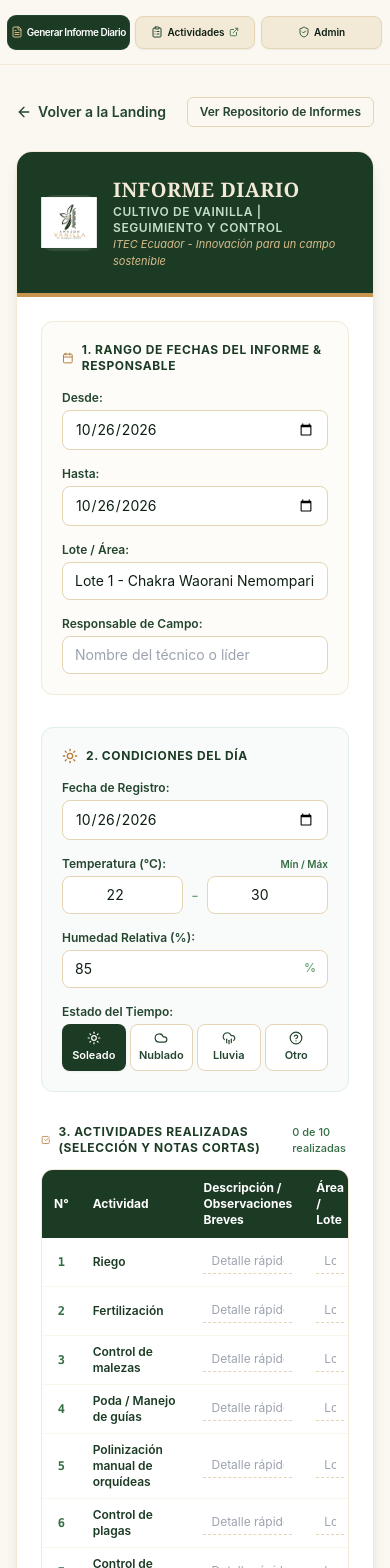
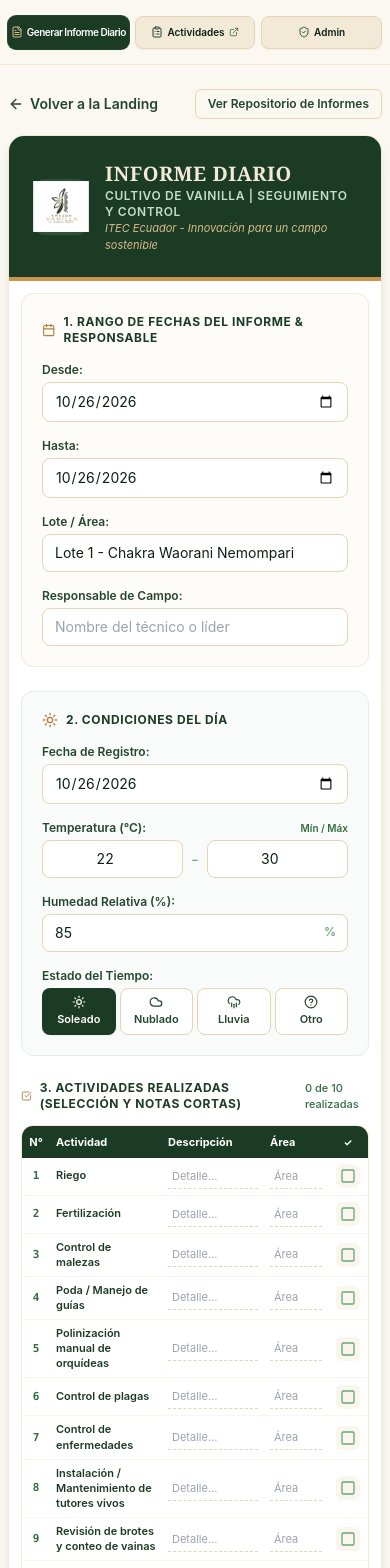
Before and after one commit to cristianfjaramillo-hue/landing-vanilla, a Next.js app: page /reportes/nuevo in a window 390 px wide. Shown: the top 1568 px of the page. Built offline with nearby package versions, Linux system fonts and the light colour scheme; no server answers.

Commit message:
fix(mobile): shorten table headers to Descripcion and Area and optimize columns to fit cell phone screens without horizontal scroll

```diff
--- a/src/app/reportes/nuevo/page.tsx
+++ b/src/app/reportes/nuevo/page.tsx
@@ -219,10 +219,10 @@ export default function NuevoReportePage() {
   };
 
   return (
-    <div className="min-h-screen py-8 sm:py-12 px-4 sm:px-6 lg:px-8 bg-[#FBF8F1]">
+    <div className="min-h-screen py-6 sm:py-12 px-2 sm:px-6 lg:px-8 bg-[#FBF8F1]">
       <div className="max-w-4xl mx-auto">
         {/* Navegación de regreso */}
-        <div className="mb-6 flex items-center justify-between">
+        <div className="mb-4 sm:mb-6 flex items-center justify-between">
           <Link
             href="/"
             className="inline-flex items-center text-sm font-semibold text-forest-800 hover:text-vanilla-600 transition-colors"
@@ -321,7 +321,7 @@ export default function NuevoReportePage() {
             </div>
           </div>
 
-          <div className="p-6 sm:p-8 space-y-8">
+          <div className="p-3 sm:p-8 space-y-6 sm:space-y-8">
             {/* SECCIÓN 1: RANGO DE FECHAS & RESPONSABLE */}
             <div className="bg-vanilla-50/70 p-5 rounded-xl border border-vanilla-200">
               <h2 className="text-xs font-bold uppercase tracking-wider text-forest-900 mb-4 flex items-center space-x-2">
@@ -506,11 +506,24 @@ export default function NuevoReportePage() {
                 <table className="w-full text-left text-xs">
                   <thead className="bg-forest-900 text-white">
                     <tr>
-                      <th className="py-2.5 px-3 w-10 text-center font-bold">N°</th>
-                      <th className="py-2.5 px-3 w-48 font-bold">Actividad</th>
-                      <th className="py-2.5 px-3 font-bold">Descripción / Observaciones Breves</th>
-                      <th className="py-2.5 px-3 w-32 font-bold">Área / Lote</th>
-                      <th className="py-2.5 px-3 w-20 text-center font-bold">Realizado</th>
+                      <th className="py-2 sm:py-2.5 px-1 sm:px-3 w-7 sm:w-10 text-center font-bold text-[11px] sm:text-xs">
+                        N°
+                      </th>
+                      <th className="py-2 sm:py-2.5 px-1.5 sm:px-3 w-28 sm:w-48 font-bold text-[11px] sm:text-xs">
+                        Actividad
+                      </th>
+                      <th className="py-2 sm:py-2.5 px-1.5 sm:px-3 font-bold text-[11px] sm:text-xs">
+                        <span className="md:hidden">Descripción</span>
+                        <span className="hidden md:inline">Descripción / Observaciones Breves</span>
+                      </th>
+                      <th className="py-2 sm:py-2.5 px-1.5 sm:px-3 w-16 sm:w-32 font-bold text-[11px] sm:text-xs">
+                        <span className="md:hidden">Área</span>
+                        <span className="hidden md:inline">Área / Lote</span>
+                      </th>
+                      <th className="py-2 sm:py-2.5 px-1 sm:px-3 w-10 sm:w-20 text-center font-bold text-[10px] sm:text-xs">
+                        <span className="sm:hidden">✓</span>
+                        <span className="hidden sm:inline">Realizado</span>
+                      </th>
                     </tr>
                   </thead>
                   <tbody className="divide-y divide-vanilla-100 bg-white">
@@ -521,35 +534,35 @@ export default function NuevoReportePage() {
                           act.realizado ? "bg-vanilla-50/70" : "hover:bg-vanilla-50/30"
                         }`}
                       >
-                        <td className="py-2 px-3 text-center font-mono text-forest-600 font-bold">
+                        <td className="py-1.5 sm:py-2 px-1 sm:px-3 text-center font-mono text-forest-600 font-bold text-[11px] sm:text-xs">
                           {act.id}
                         </td>
-                        <td className="py-2 px-3 font-semibold text-forest-900">
+                        <td className="py-1.5 sm:py-2 px-1.5 sm:px-3 font-semibold text-forest-900 text-[11px] sm:text-xs leading-snug">
                           {act.nombre}
                         </td>
-                        <td className="py-2 px-3">
+                        <td className="py-1.5 sm:py-2 px-1.5 sm:px-3">
                           <input
                             type="text"
                             value={act.descripcion}
                             onChange={(e) => updateActividadDesc(act.id, e.target.value)}
-                            placeholder="Detalle rápido (opcional)..."
-                            className="w-full px-2 py-1 bg-transparent border-b border-dashed border-vanilla-300 focus:border-forest-600 focus:outline-none text-xs"
+                            placeholder="Detalle..."
+                            className="w-full px-1 sm:px-2 py-1 bg-transparent border-b border-dashed border-vanilla-300 focus:border-forest-600 focus:outline-none text-[11px] sm:text-xs"
                           />
                         </td>
-                        <td className="py-2 px-3">
+                        <td className="py-1.5 sm:py-2 px-1.5 sm:px-3">
                           <input
                             type="text"
                             value={act.areaLote}
                             onChange={(e) => updateActividadArea(act.id, e.target.value)}
-                            placeholder="Lote o surco"
-                            className="w-full px-2 py-1 bg-transparent border-b border-dashed border-vanilla-300 focus:border-forest-600 focus:outline-none text-xs"
+                            placeholder="Área"
+                            className="w-full px-1 sm:px-2 py-1 bg-transparent border-b border-dashed border-vanilla-300 focus:border-forest-600 focus:outline-none text-[11px] sm:text-xs"
                           />
                         </td>
-                        <td className="py-2 px-3 text-center">
+                        <td className="py-1.5 sm:py-2 px-1 sm:px-3 text-center">
                           <button
                             type="button"
                             onClick={() => toggleActividad(act.id)}
-                            className={`p-1.5 rounded-md transition-colors ${
+                            className={`p-1 sm:p-1.5 rounded-md transition-colors ${
                               act.realizado
                                 ? "bg-forest-900 text-vanilla-400"
                                 : "bg-vanilla-100 text-forest-400 hover:text-forest-800"
@@ -557,9 +570,9 @@ export default function NuevoReportePage() {
                             aria-label={`Marcar actividad ${act.nombre}`}
                           >
                             {act.realizado ? (
-                              <CheckSquare className="w-5 h-5" />
+                              <CheckSquare className="w-4 h-4 sm:w-5 sm:h-5" />
                             ) : (
-                              <Square className="w-5 h-5" />
+                              <Square className="w-4 h-4 sm:w-5 sm:h-5" />
                             )}
                           </button>
                         </td>
```
